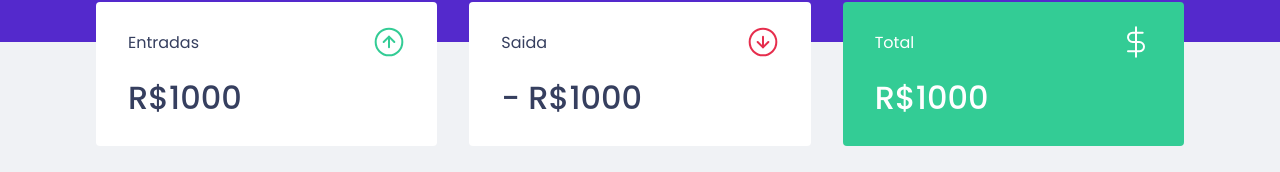
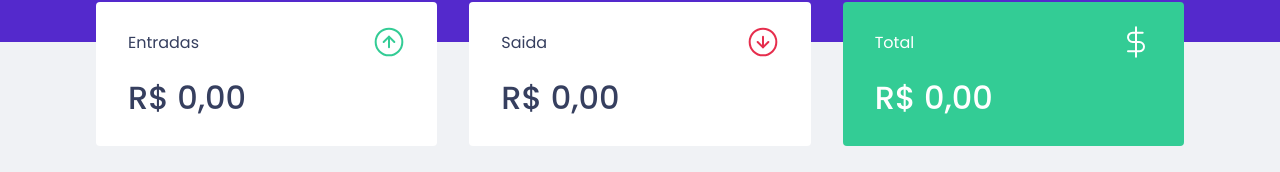
Before and after one commit to EduardoReisUX/dt-money, a React (Create React App) app: page / in a window 1280 px wide. Shown: the part 230-402 px from the top of the page. Built offline with nearby package versions, Linux system fonts and the light colour scheme; no server answers; what miragejs would draw is missing.

Commit message:
feat: Summary shows deposits, withdraws and total

```diff
--- a/src/components/Summary/index.tsx
+++ b/src/components/Summary/index.tsx
@@ -8,6 +8,25 @@
 export function Summary() {
   const { transactions } = useContext(TransactionsContext);
 
+  const summary = transactions.reduce(
+    (acc, transaction) => {
+      if (transaction.type === "deposit") {
+        acc.deposits += transaction.amount;
+        acc.total += transaction.amount;
+      } else {
+        acc.withdraws -= transaction.amount;
+        acc.total -= transaction.amount;
+      }
+
+      return acc;
+    },
+    {
+      deposits: 0,
+      withdraws: 0,
+      total: 0,
+    }
+  );
+
   return (
     <Container>
       <div>
@@ -15,21 +34,36 @@
           <p>Entradas</p>
           <img src={entrada} alt="entrada" />
         </header>
-        <strong>R$1000</strong>
+        <strong>
+          {new Intl.NumberFormat("pt-br", {
+            style: "currency",
+            currency: "BRL",
+          }).format(summary.deposits)}
+        </strong>
       </div>
       <div>
         <header>
           <p>Saida</p>
           <img src={saida} alt="saida" />
         </header>
-        <strong>- R$1000</strong>
+        <strong>
+          {new Intl.NumberFormat("pt-br", {
+            style: "currency",
+            currency: "BRL",
+          }).format(summary.withdraws)}
+        </strong>
       </div>
       <div className="highlight-background">
         <header>
           <p>Total</p>
           <img src={total} alt="total" />
         </header>
-        <strong>R$1000</strong>
+        <strong>
+          {new Intl.NumberFormat("pt-br", {
+            style: "currency",
+            currency: "BRL",
+          }).format(summary.total)}
+        </strong>
       </div>
     </Container>
   );
```
